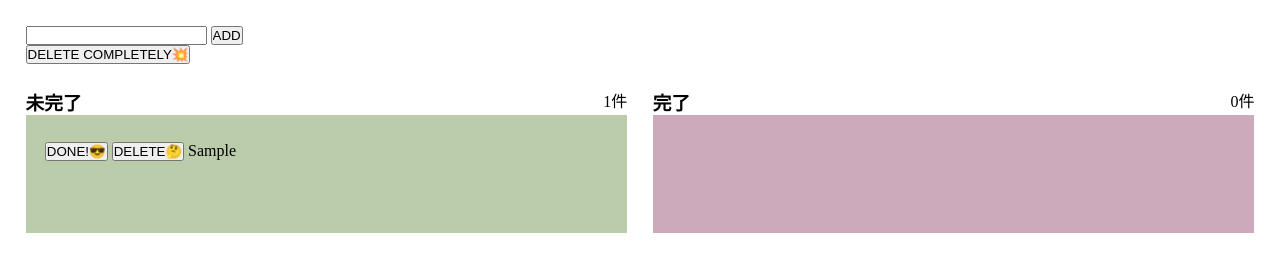
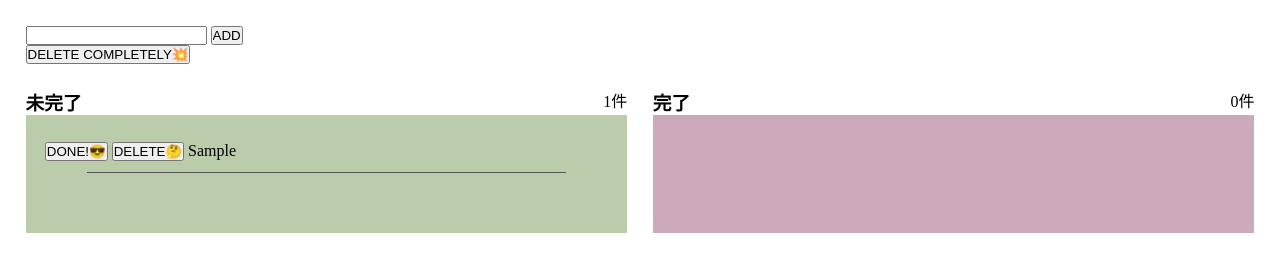
Before and after one commit to gatag/vue-todo, a plain HTML site: page index.html in a window 1280 px wide. Both pictures are taken after typing "Sample" into the empty fields and a click on the input "ADD". Drawn offline with Linux system fonts and the light colour scheme.

Commit message:
リストアイテムにボーダー追加

```diff
--- a/assets/main.css
+++ b/assets/main.css
@@ -9,6 +9,14 @@ main {
 
 li {
     list-style: none;
+}
+
+li::after {
+    content: '';
+    display: block;
+    width: 85%;
+    border-bottom: 1px solid #555;
+    margin: 2% auto 1%;
 }
 
 #lists {
```
